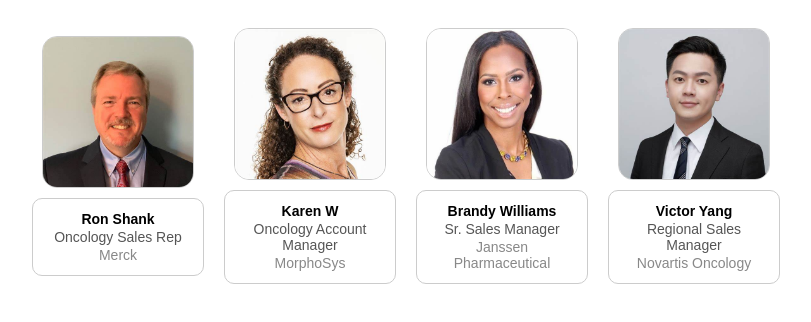
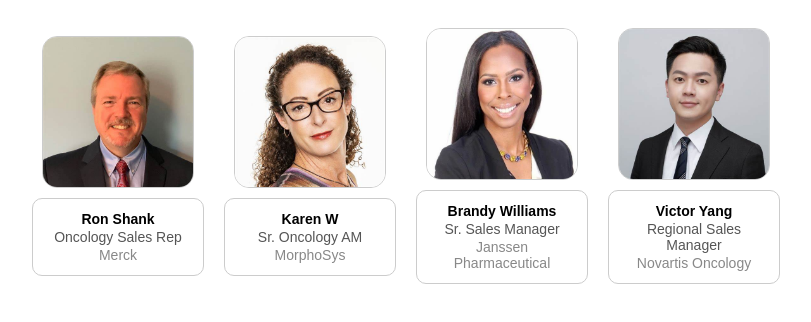
Before and after one commit to kpunch/b21images, a plain HTML site: page index.html in a window 1280 px wide. Shown: the whole page, without its empty margins (234-1045 px from the left). Drawn offline with Linux system fonts and the light colour scheme.

Commit message:
Update index.html

```diff
--- a/index.html
+++ b/index.html
@@ -64,7 +64,7 @@
         <img src="path-to-image2.jpg" alt="Profile 2">
         <div class="text-box">
             <div class="name">Karen W</div>
-            <div class="title">Oncology Account Manager</div>
+            <div class="title">Sr. Oncology AM</div>
             <div class="company">MorphoSys</div>
         </div>
     </div>
```
